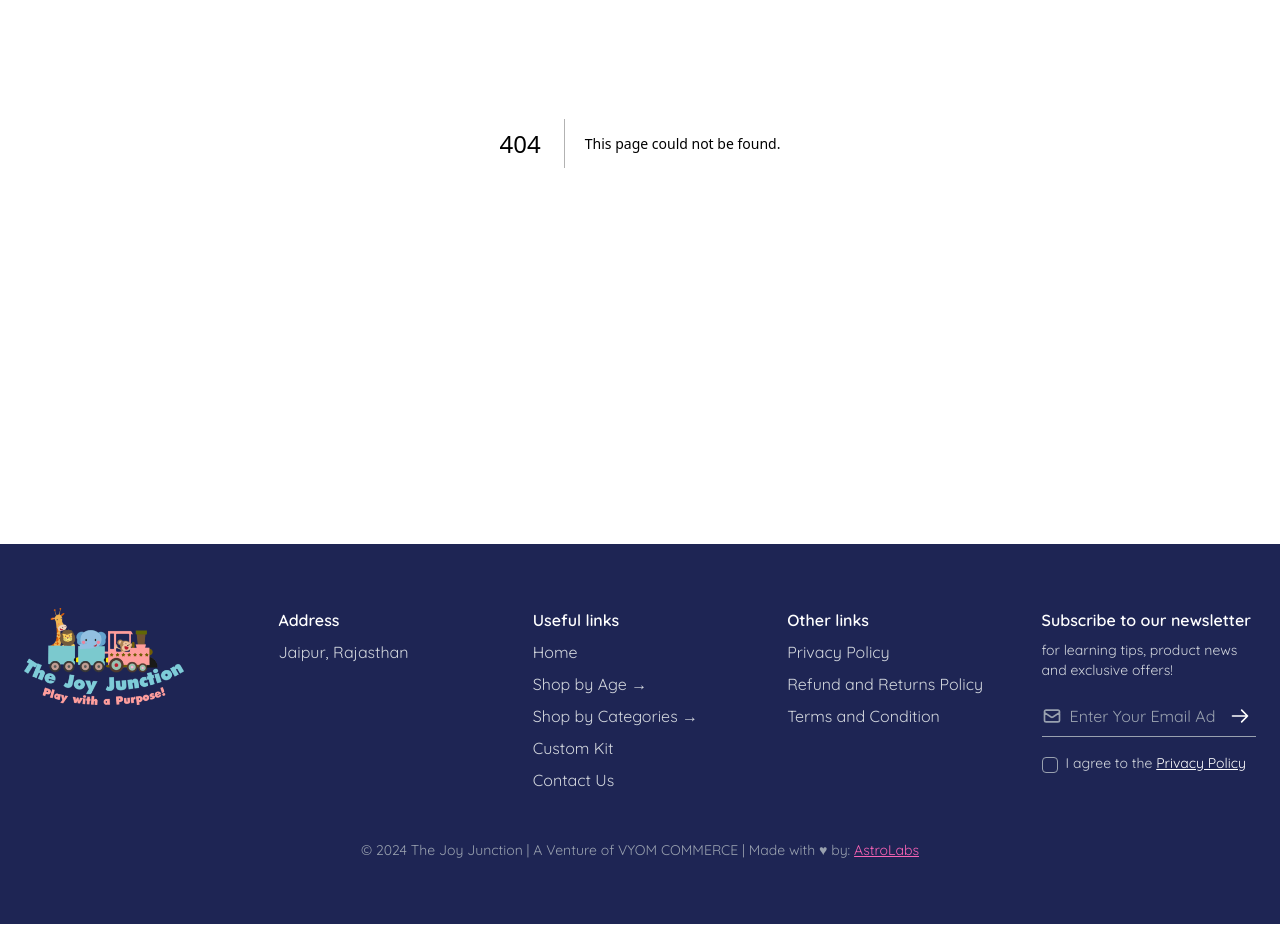
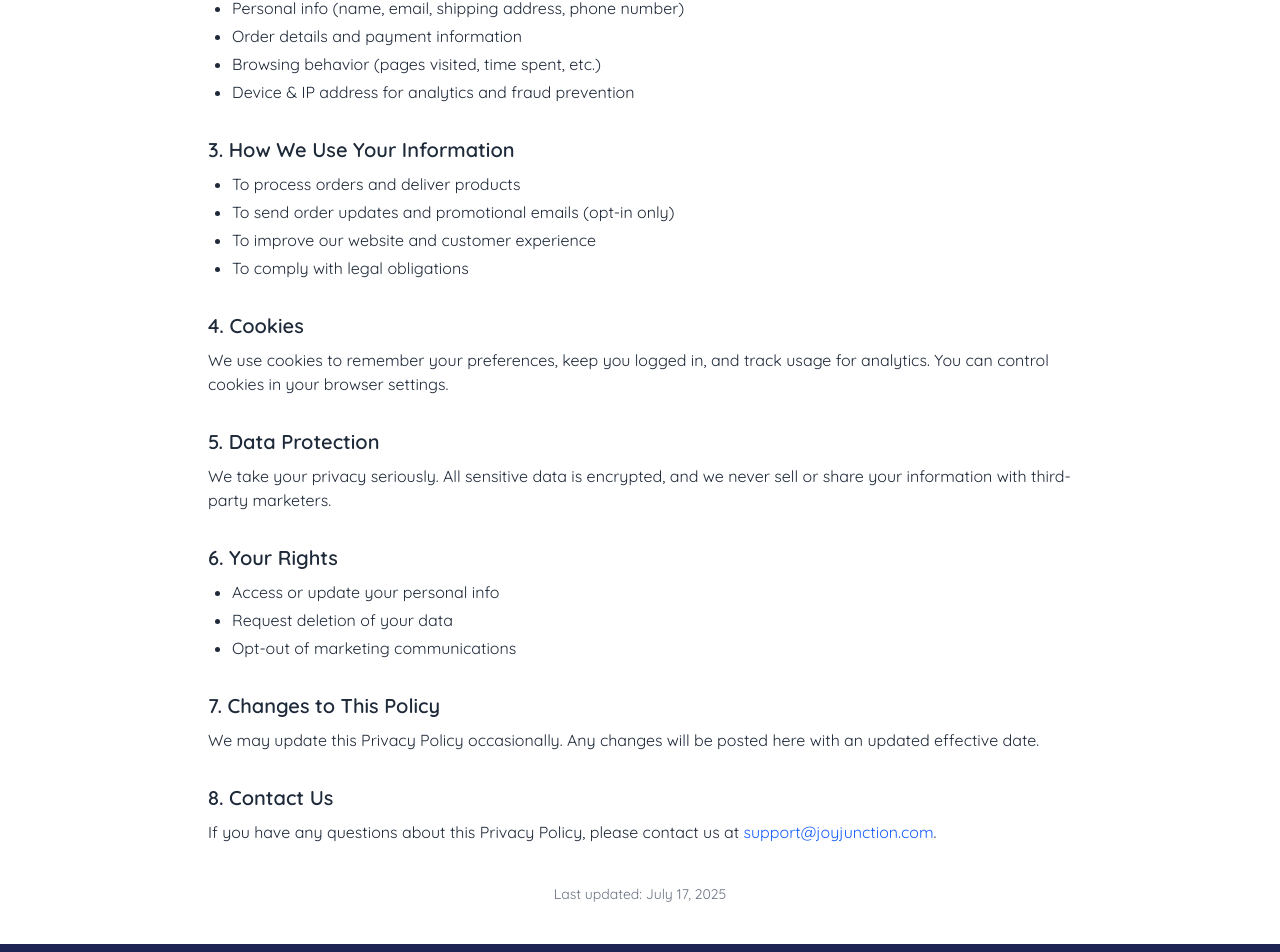
Before and after one commit to HardikUpadhyay007/joy-junction-components, a Next.js app: page /privacy-policy in a window 1280 px wide. Before the commit this address had no page. Shown: the part 377-1329 px from the top of the page. Before the commit the page ends 1301 px from the top, so only its background shows below. Built offline with nearby package versions, Linux system fonts and the light colour scheme.

Commit message:
footer links update

```diff
--- a/app/components/Footer.tsx
+++ b/app/components/Footer.tsx
@@ -31,15 +31,15 @@ export default function Footer() {
                             <Link href="/">Home</Link>
                         </li>
                         <li>
-                            <Link href="/shop/age">Shop by Age →</Link>
+                            <Link href="/products">Shop by Age →</Link>
                         </li>
                         <li>
-                            <Link href="/shop/categories">
+                            <Link href="/products">
                                 Shop by Categories →
                             </Link>
                         </li>
                         <li>
-                            <Link href="/custom-kit">Custom Kit</Link>
+                            <Link href="/customkit">Custom Kit</Link>
                         </li>
                         <li>
                             <Link href="/contact">Contact Us</Link>
@@ -57,12 +57,12 @@ export default function Footer() {
                             <Link href="/privacy-policy">Privacy Policy</Link>
                         </li>
                         <li>
-                            <Link href="/returns">
+                            <Link href="/refund">
                                 Refund and Returns Policy
                             </Link>
                         </li>
                         <li>
-                            <Link href="/terms">Terms and Condition</Link>
+                            <Link href="/tnc">Terms and Condition</Link>
                         </li>
                     </ul>
                 </div>
--- /dev/null
+++ b/app/privacy-policy/page.tsx
@@ -0,0 +1,85 @@
+// components/PrivacyPolicy.tsx
+'use client';
+
+import React from "react";
+
+const PrivacyPolicy = () => {
+  return (
+    <div className="max-w-4xl mx-auto px-4 py-10 text-gray-800">
+      <h1 className="text-3xl font-bold mb-6 text-center">Privacy Policy</h1>
+
+      <section className="mb-8">
+        <h2 className="text-xl font-semibold mb-2">1. Introduction</h2>
+        <p>
+          Welcome to Joy Junction! This Privacy Policy explains how we collect, use, and protect your personal information when you use our website and services.
+        </p>
+      </section>
+
+      <section className="mb-8">
+        <h2 className="text-xl font-semibold mb-2">2. Information We Collect</h2>
+        <ul className="list-disc pl-6 space-y-1">
+          <li>Personal info (name, email, shipping address, phone number)</li>
+          <li>Order details and payment information</li>
+          <li>Browsing behavior (pages visited, time spent, etc.)</li>
+          <li>Device & IP address for analytics and fraud prevention</li>
+        </ul>
+      </section>
+
+      <section className="mb-8">
+        <h2 className="text-xl font-semibold mb-2">3. How We Use Your Information</h2>
+        <ul className="list-disc pl-6 space-y-1">
+          <li>To process orders and deliver products</li>
+          <li>To send order updates and promotional emails (opt-in only)</li>
+          <li>To improve our website and customer experience</li>
+          <li>To comply with legal obligations</li>
+        </ul>
+      </section>
+
+      <section className="mb-8">
+        <h2 className="text-xl font-semibold mb-2">4. Cookies</h2>
+        <p>
+          We use cookies to remember your preferences, keep you logged in, and track usage for analytics. You can control cookies in your browser settings.
+        </p>
+      </section>
+
+      <section className="mb-8">
+        <h2 className="text-xl font-semibold mb-2">5. Data Protection</h2>
+        <p>
+          We take your privacy seriously. All sensitive data is encrypted, and we never sell or share your information with third-party marketers.
+        </p>
+      </section>
+
+      <section className="mb-8">
+        <h2 className="text-xl font-semibold mb-2">6. Your Rights</h2>
+        <ul className="list-disc pl-6 space-y-1">
+          <li>Access or update your personal info</li>
+          <li>Request deletion of your data</li>
+          <li>Opt-out of marketing communications</li>
+        </ul>
+      </section>
+
+      <section className="mb-8">
+        <h2 className="text-xl font-semibold mb-2">7. Changes to This Policy</h2>
+        <p>
+          We may update this Privacy Policy occasionally. Any changes will be posted here with an updated effective date.
+        </p>
+      </section>
+
+      <section>
+        <h2 className="text-xl font-semibold mb-2">8. Contact Us</h2>
+        <p>
+          If you have any questions about this Privacy Policy, please contact us at{" "}
+          <a href="mailto:support@joyjunction.com" className="text-blue-600 hover:underline">
+            support@joyjunction.com
+          </a>.
+        </p>
+      </section>
+
+      <p className="text-sm text-gray-500 mt-10 text-center">
+        Last updated: July 17, 2025
+      </p>
+    </div>
+  );
+};
+
+export default PrivacyPolicy;
--- /dev/null
+++ b/app/refund/page.tsx
@@ -0,0 +1,60 @@
+// components/RefundPolicy.tsx
+'use client';
+
+import React from "react";
+
+const RefundPolicy = () => {
+  return (
+    <div className="max-w-4xl mx-auto px-4 py-10 text-gray-800">
+      <h1 className="text-3xl font-bold mb-6 text-center">Refund & Returns Policy</h1>
+
+      <section className="mb-8">
+        <h2 className="text-xl font-semibold mb-2">1. Return Window</h2>
+        <p>
+          You can request a return within <strong>7 days of delivery</strong> for most items if they are unused and in original packaging.
+        </p>
+      </section>
+
+      <section className="mb-8">
+        <h2 className="text-xl font-semibold mb-2">2. Eligibility for Returns</h2>
+        <ul className="list-disc pl-6 space-y-1">
+          <li>Product must be unused and in original condition</li>
+          <li>Must include all original tags, labels, and accessories</li>
+          <li>Proof of purchase (order ID or receipt) is required</li>
+        </ul>
+      </section>
+
+      <section className="mb-8">
+        <h2 className="text-xl font-semibold mb-2">3. Non-returnable Items</h2>
+        <p>
+          Items like personalized toys, gift cards, or clearance-sale items are non-returnable unless defective or damaged.
+        </p>
+      </section>
+
+      <section className="mb-8">
+        <h2 className="text-xl font-semibold mb-2">4. Refund Process</h2>
+        <ul className="list-disc pl-6 space-y-1">
+          <li>Once we receive and inspect the item, we’ll notify you via email</li>
+          <li>If approved, refund will be issued to your original payment method within 5-7 business days</li>
+          <li>Shipping charges are non-refundable unless the item is defective or damaged</li>
+        </ul>
+      </section>
+
+      <section>
+        <h2 className="text-xl font-semibold mb-2">5. Contact</h2>
+        <p>
+          For return-related issues, contact us at{" "}
+          <a href="mailto:support@joyjunction.com" className="text-blue-600 hover:underline">
+            support@joyjunction.com
+          </a>
+        </p>
+      </section>
+
+      <p className="text-sm text-gray-500 mt-10 text-center">
+        Last updated: July 17, 2025
+      </p>
+    </div>
+  );
+};
+
+export default RefundPolicy;
--- /dev/null
+++ b/app/tnc/page.tsx
@@ -0,0 +1,72 @@
+// components/TermsAndConditions.tsx
+'use client';
+
+import React from "react";
+
+const TermsAndConditions = () => {
+  return (
+    <div className="max-w-4xl mx-auto px-4 py-10 text-gray-800">
+      <h1 className="text-3xl font-bold mb-6 text-center">Terms & Conditions</h1>
+
+      <section className="mb-8">
+        <h2 className="text-xl font-semibold mb-2">1. Acceptance of Terms</h2>
+        <p>
+          By using our website, you agree to be bound by these Terms and Conditions. If you do not agree, please do not use our services.
+        </p>
+      </section>
+
+      <section className="mb-8">
+        <h2 className="text-xl font-semibold mb-2">2. Use of Website</h2>
+        <ul className="list-disc pl-6 space-y-1">
+          <li>You must be at least 13 years old to use this site</li>
+          <li>Do not misuse or attempt to hack our website</li>
+          <li>All content is for personal use only</li>
+        </ul>
+      </section>
+
+      <section className="mb-8">
+        <h2 className="text-xl font-semibold mb-2">3. Product Information</h2>
+        <p>
+          We strive to ensure accurate product descriptions, but we do not guarantee that all information is error-free. Prices and availability are subject to change.
+        </p>
+      </section>
+
+      <section className="mb-8">
+        <h2 className="text-xl font-semibold mb-2">4. Intellectual Property</h2>
+        <p>
+          All images, logos, and content on this site are the property of Joy Junction and may not be used without permission.
+        </p>
+      </section>
+
+      <section className="mb-8">
+        <h2 className="text-xl font-semibold mb-2">5. Limitation of Liability</h2>
+        <p>
+          Joy Junction is not liable for any direct or indirect damages from using our website or products, including data loss or injury.
+        </p>
+      </section>
+
+      <section className="mb-8">
+        <h2 className="text-xl font-semibold mb-2">6. Governing Law</h2>
+        <p>
+          These terms are governed by the laws of India. Any disputes will be subject to the jurisdiction of the courts of [Your City, India].
+        </p>
+      </section>
+
+      <section>
+        <h2 className="text-xl font-semibold mb-2">7. Contact</h2>
+        <p>
+          For any queries regarding these terms, please contact us at{" "}
+          <a href="mailto:legal@joyjunction.com" className="text-blue-600 hover:underline">
+            legal@joyjunction.com
+          </a>
+        </p>
+      </section>
+
+      <p className="text-sm text-gray-500 mt-10 text-center">
+        Last updated: July 17, 2025
+      </p>
+    </div>
+  );
+};
+
+export default TermsAndConditions;
```
Also changed, not shown: app/components/HeroSlider.tsx (line endings or trailing spaces), app/products/[id]/page.tsx (line endings or trailing spaces).
